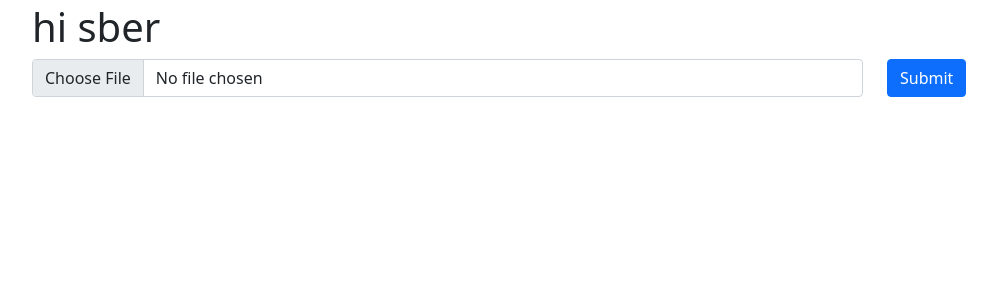
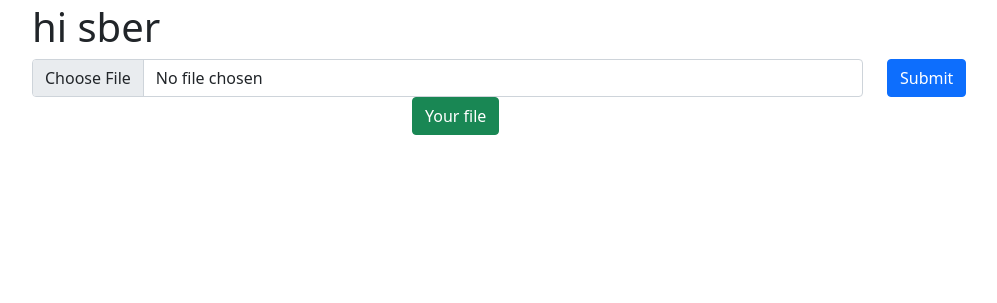
Before and after one commit to Jurody6260/xojaqr, a Flask app: page / in a window 1280 px wide. Shown: the part 53-356 px from the top of the page, without its empty margins (50-1047 px from the left). Run offline with Flask 2, Linux system fonts and the light colour scheme; a user stored in the database is signed in.

Commit message:
added btn to view file

```diff
--- a/templates/pages/index.html
+++ b/templates/pages/index.html
@@ -16,6 +16,10 @@ Main page
                 <div class="col-sm-3">
                     <input type = "submit" class="btn btn-primary"/>
                 </div>
+
+                <div class="col-sm-4"></div>
+                <div class="col-sm-4"><a href="{{ url_for('view_page', id=current_user.id) }}" class="btn btn-success">Your file</a></div>
+                <div class="col-sm-4"></div>
             </div>
         </div>
     </form>
```
